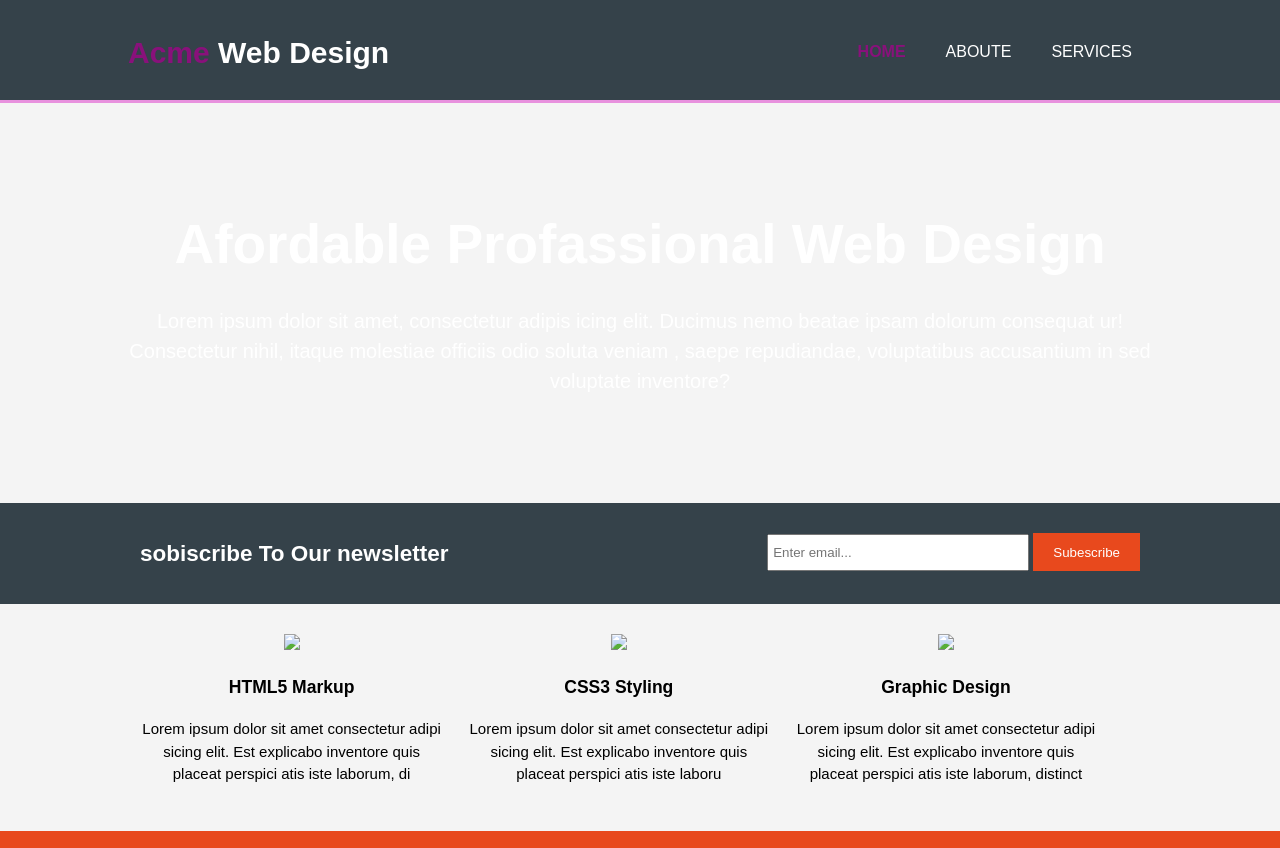
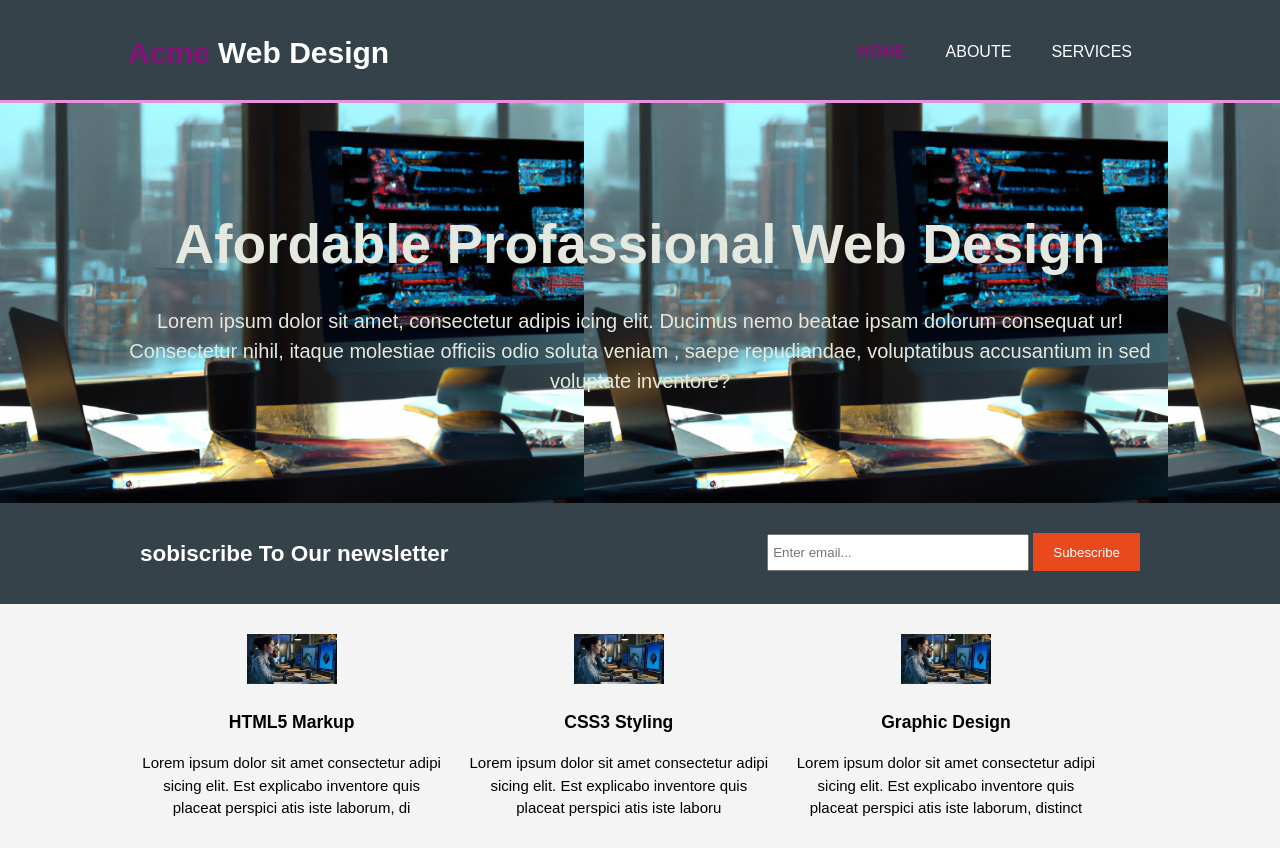
Before and after one commit to Bahareh-Saliimi/educational-website-2, a plain HTML site: page index.html in a window 1280 px wide. Shown: the top 848 px of the page. Drawn offline with Linux system fonts and the light colour scheme.

Commit message:
minor changes

```diff
--- a/css/style.css
+++ b/css/style.css
@@ -78,9 +78,9 @@ header #branding h1{
  /*showcase*/
  #showcase{
     min-height: 400px;
-    background-image: url('img/1666189778962.png')/* no-repeat 0 -400px */;
+    background-image: url('./img/1666189778962.png')/* no-repeat 0 -400px */;
     text-align: center;
-    color: #ffffff;
+    color: #e5e8de;
 
  }
  #showcase h1{
--- a/index.html
+++ b/index.html
@@ -5,7 +5,7 @@
     <meta http-equiv="X-UA-Compatible" content="IE=edge">
     <meta name="viewport" content="width=device-width, initial-scale=1.0">
     <title>web Design | welcome</title>
-    <link rel="stylesheet" href="/css/style.css">
+    <link rel="stylesheet" href="css/style.css">
 </head>
 <body>
     <header>
@@ -48,7 +48,7 @@
     <section id="boxes">
         <div class="container">
             <div class="box">
-                <img src="./img/download (3).jpg">
+                <img src="./css/img/jpg12.jpg">
                 <h3>HTML5 Markup</h3>
                 <p>
                     Lorem ipsum dolor sit amet consectetur adipi
@@ -58,7 +58,7 @@
                 </p>
             </div>
             <div class="box">
-                <img src="./img/download (3).jpg">
+                <img src="./css/img/jpg12.jpg">
                 <h3>CSS3 Styling</h3>
                 <p>
                     Lorem ipsum dolor sit amet consectetur adipi
@@ -68,7 +68,7 @@
                 </p>
             </div>
             <div class="box">
-                <img src="./img/download (6).jpg">
+                <img src="./css/img/jpg12.jpg">
                 <h3>Graphic Design</h3>
                 <p>
                     Lorem ipsum dolor sit amet consectetur adipi
```
Also changed, not shown: about.html (+1 -1 lines), services.html (+1 -1 lines), css/img/1666189778962.png (added), css/img/jpg12.jpg (added).
